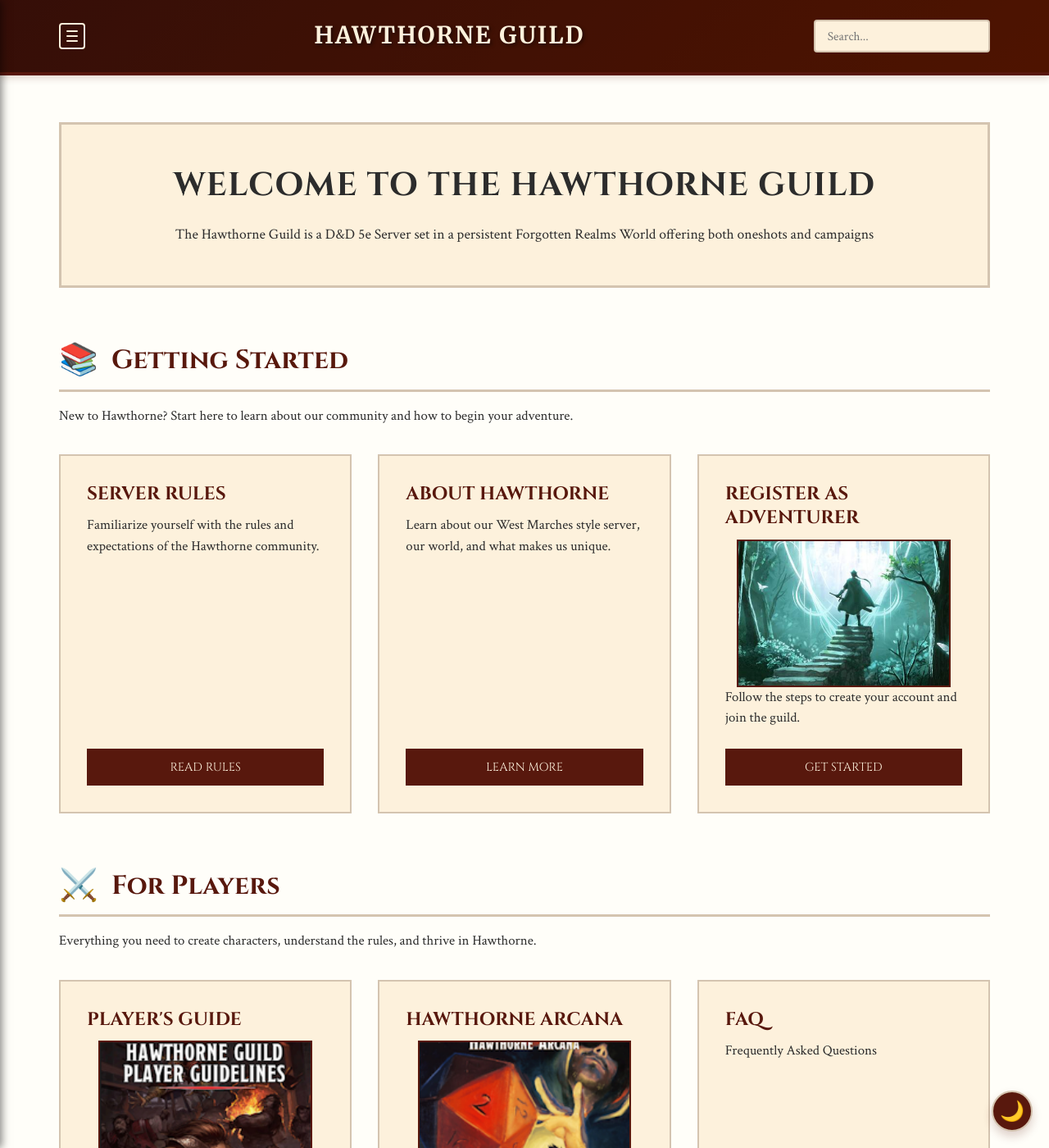
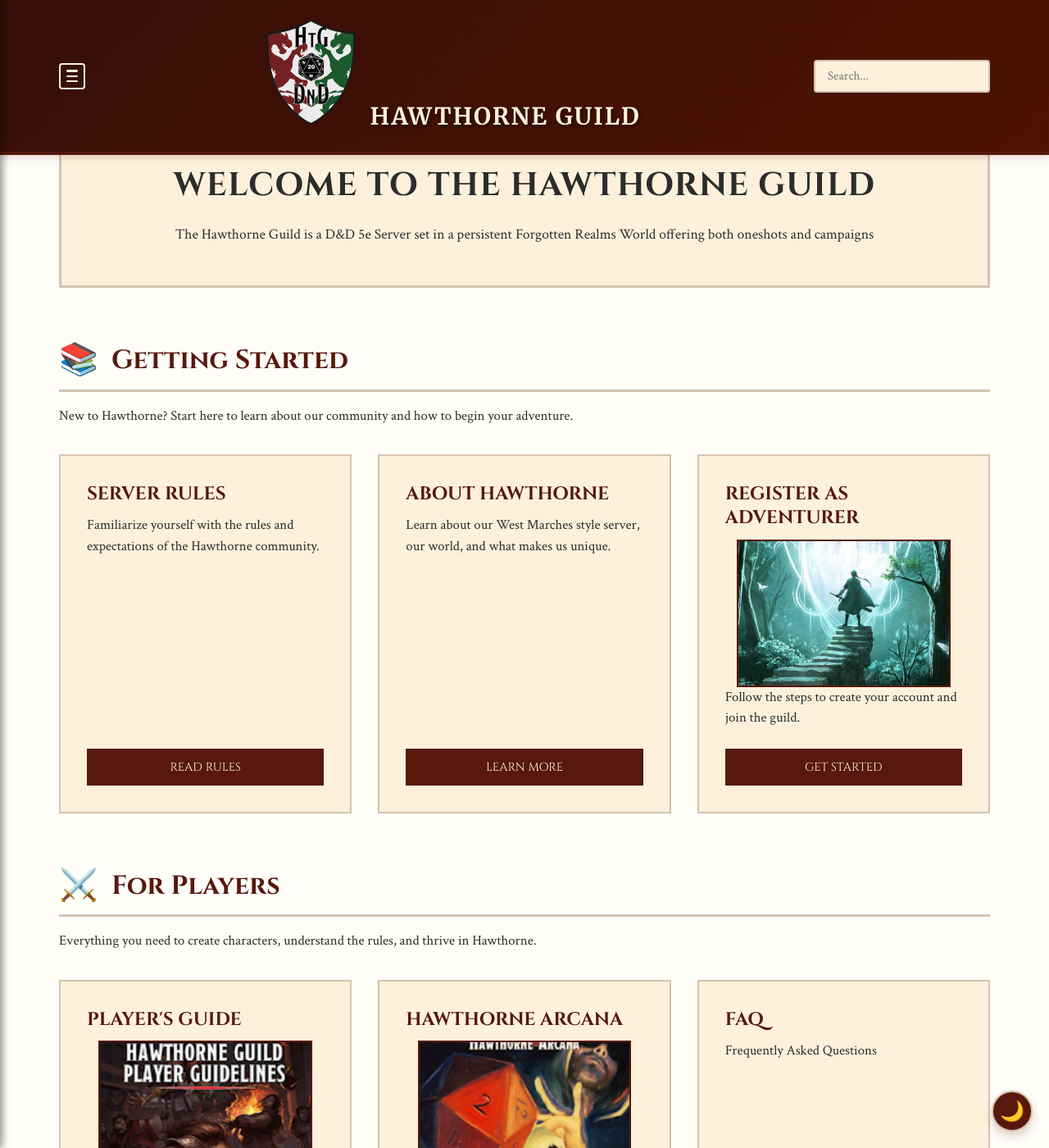
Before and after one commit to coconutswallow/Guides, a Jekyll site: the page built from index.html, in a window 1280 px wide and 1400 px high. Shown: the whole window at 82% size. Built offline with Jekyll 4.4.1, drawn with Linux system fonts in a browser that asks for light colours; comment, search, counter and statistics services are not loaded.

Commit message:
style fixes

```diff
--- a/_layouts/default.html
+++ b/_layouts/default.html
@@ -17,7 +17,8 @@
                 <span class="bar"></span>
                 <span class="bar"></span>
             </button>
-            <h1 class="site-title">{{ site.title | default: "Hawthorne Guild" }}</h1>
+            <h1 class="site-title"><img src="{{ '/assets/thumbnails/guild-icon.png' | relative_url }}" alt="Guild Icon" class="guild-icon">
+                {{ site.title | default: "Hawthorne Guild" }}</h1>
 
             <div class="header-search-container">
                 <input type="text" id="search-input" placeholder="Search..." aria-label="Search documents">
--- a/assets/css/style.css
+++ b/assets/css/style.css
@@ -786,6 +786,7 @@
   grid-template-columns: auto 1fr auto;
   align-items: center;
   text-align: center;
+  gap: 1rem;
 }
 
 .site-title {
```
Also changed, not shown: _help/start.md (+3 -3 lines), assets/thumbnails/Guild-icon.png (added).
